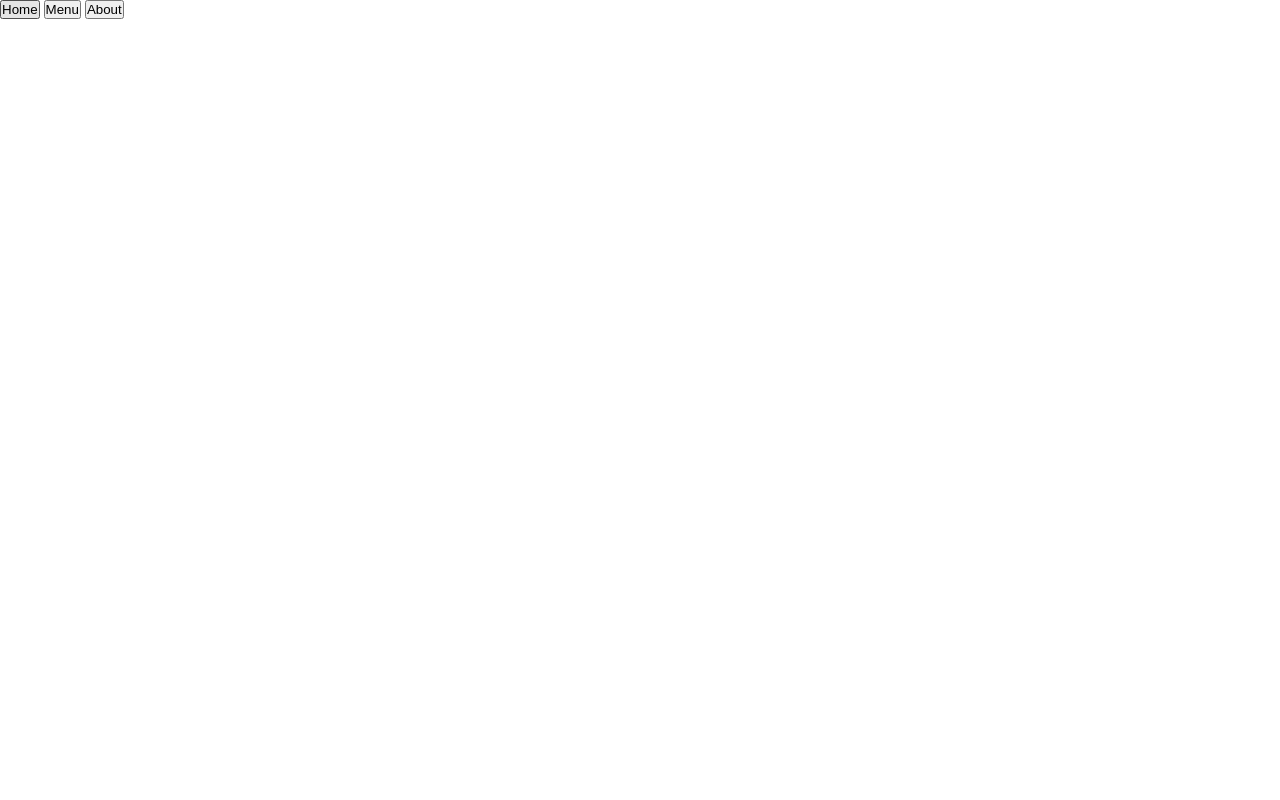
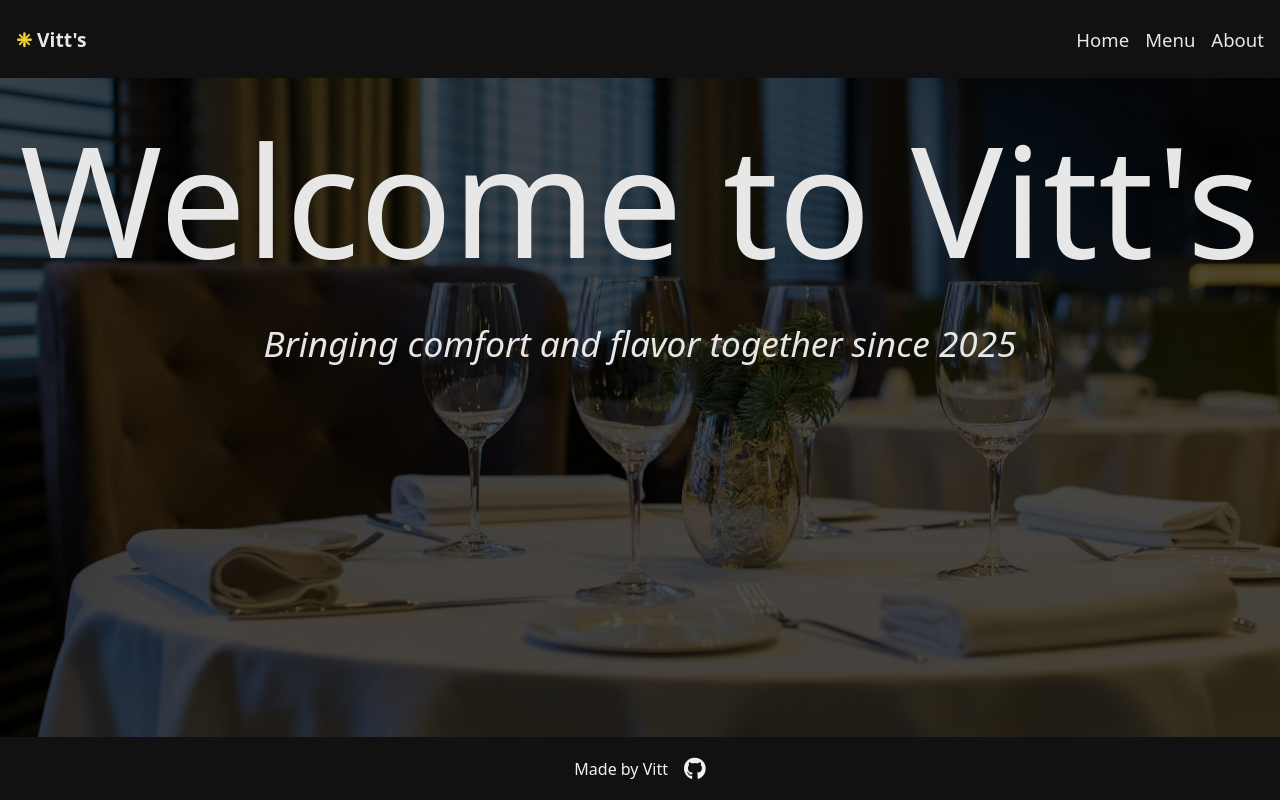
Before and after one commit to Vittv/restaurant-page, a website built with webpack: page src/template.html in a window 1280 px wide. Built offline with nearby package versions, Linux system fonts and the light colour scheme.

Commit message:
Add all pages and start home page design

```diff
--- /dev/null
+++ b/src/home.js
@@ -0,0 +1,29 @@
+import backgroundImage from "./assets/backgroundrestaurant.jpg"
+
+export default function loadHome() {
+    const content = document.getElementById("content");
+    content.innerHTML = "";
+
+    const homeSection = document.createElement("section");
+    const heroSection = document.createElement("div");
+    heroSection.classList = "hero";
+
+    const heading = document.createElement("h1");
+    const headingDescription = document.createElement("p");
+    heading.textContent = "Welcome to Vitt's"
+    headingDescription.textContent = "Bringing comfort and flavor together since 2025"
+
+    heroSection.appendChild(heading);
+    heroSection.appendChild(headingDescription);
+    homeSection.appendChild(heroSection);
+    content.appendChild(homeSection);
+
+    // background image
+    document.body.style.backgroundImage = `url(${backgroundImage})`;
+    document.body.style.backgroundSize = "cover";
+    document.body.style.backgroundPosition = "center";
+    document.body.style.backgroundRepeat = "no-repeat";
+
+    const dishContainer = document.createElement("div");
+    dishContainer.classList.add = ("dish-container");
+}
--- a/src/index.js
+++ b/src/index.js
@@ -1,3 +1,4 @@
 import "./styles.css";
+import loadHome from "./home";
 
-console.log("js is working!")
+loadHome();
--- a/src/styles.css
+++ b/src/styles.css
@@ -2,4 +2,137 @@
     box-sizing: border-box;
     padding: 0;
     margin: 0;
+
+    font-family: system-ui, -apple-system, BlinkMacSystemFont, 'Segoe UI', Roboto, Oxygen, Ubuntu, Cantarell, 'Open Sans', 'Helvetica Neue', sans-serif;
+
+    --bar-bg-color: #111;
+    --footer-bar-bg-color: #111;
+    --main-content-bg-color: #e7e7e7;
+    --main-text-color: #212225;
+    --bar-text-color: #e7e7e7;
+
+    --golden-text-color: #e8d037;
 }
+
+/* general style */
+body {
+    overflow-x: hidden;
+}
+
+body::before {
+  content: "";
+  position: fixed; /* or absolute, depending on layout */
+  top: 0;
+  left: 0;
+  width: 100%;
+  height: 100%;
+  background: rgba(0, 0, 0, 0.7); /* 0.5 = 50% darkness */
+  z-index: -1;
+}
+
+.container {
+    display: flex;
+    flex-direction: column;
+    width: 100%;
+    height: 100vh;
+}
+
+#content {
+    display: flex;
+    justify-content: center;
+}
+
+/* navbar */
+nav {
+    display: flex;
+    width: 100%;
+    position: relative;
+    padding: 1.6rem 1rem;
+    background-color: var(--bar-bg-color);
+    justify-content: space-between;
+}
+
+.nav-container {
+    display: flex;
+    gap: 1rem;
+}
+
+nav button {
+    border: none;
+    background-color: inherit;
+    font-size: calc(0.2vw + 1rem);
+    color: var(--bar-text-color);
+    font-weight: 300;
+}
+
+.nav-container button:hover {
+    cursor: pointer;
+    text-decoration: underline;
+    text-decoration-color: rgb(228, 184, 24);
+}
+
+.home-vitt {
+    font-family: system-ui, -apple-system, BlinkMacSystemFont, 'Segoe UI', Roboto, Oxygen, Ubuntu, Cantarell, 'Open Sans', 'Helvetica Neue', sans-serif;
+    font-size: 1.2rem;
+    font-weight: 700;
+}
+
+.home-vitt span {
+    font-style: normal;
+    color: var(--golden-text-color);
+}
+
+.home-vitt:hover {
+    cursor: pointer;
+    filter: brightness(1.2);
+}
+
+/* home content */
+
+.hero h1 {
+    font-size: clamp(5rem, 12vw, 10rem);
+    color: var(--bar-text-color);
+    font-weight: 300;
+}
+
+.hero {
+    display: flex;
+    flex-direction: column;
+    justify-content: center;
+    align-items: center;
+    padding: 1rem;
+    width: 100%;
+}
+
+.hero p {
+    font-weight: 300;
+    font-style: italic;
+    font-size: clamp(1.4rem, 3vw, 2.2rem);
+    padding-top: 1rem;
+    color: var(--bar-text-color);
+}
+
+/* footer */
+footer {
+    margin-top: auto;
+    width: 100%;
+    background-color: var(--footer-bar-bg-color);
+    color: #f2f2f2;
+    padding: 1rem;
+}
+
+.footer-container {
+    display: flex;
+    justify-content: center;
+    align-items: center;
+}
+
+.github-icon {
+    font-size: 1.4rem;
+    color: inherit;
+    margin-left: 1rem;
+}
+
+.github-icon:hover {
+    filter: brightness(0.8)
+}
--- a/src/template.html
+++ b/src/template.html
@@ -3,18 +3,34 @@
 <head>
     <meta charset="UTF-8">
     <meta name="viewport" content="width=device-width, initial-scale=1.0">
-    <title>La Mole</title>
+    <link rel="stylesheet" href="https://cdnjs.cloudflare.com/ajax/libs/font-awesome/5.15.4/css/all.min.css">
+    <title>Vitt's</title>
 </head>
 <body>
+    <div class="container">
         <header>
             <nav>
+                <div class="nav-left">
+                    <button class="nav-btn home-vitt"><span style="color: var(--golden-text-color)">❈</span> Vitt's</button>
+                </div>
+                <div class="nav-container">
                     <button class="nav-btn">Home</button>
                     <button class="nav-btn">Menu</button>
                     <button class="nav-btn">About</button>
+                </div>
             </nav>
         </header>
         <div id="content">
 
         </div>
+        <footer>
+            <div class="footer-container">
+                <p class="credits">Made by Vitt</p>
+                <a href="https://github.com/Vittv/restaurant-page" target="_blank" class ="github-icon">
+                    <i class="fab fa-github"></i>
+                </a>
+            </div>
+        </footer>
+    </div>
 </body>
 </html>
--- a/webpack.config.js
+++ b/webpack.config.js
@@ -29,7 +29,7 @@ module.exports = {
         loader: "html-loader",
       },
       {
-        test: /\.(png|svg|jpg|jpeg|gif)$/i,
+        test: /\.(png|svg|jpg|jpeg|gif|avif)$/i,
         type: "asset/resource",
       },
     ],
```
Also changed, not shown: src/assets/backgroundrestaurant.jpg (added), src/contact.js (added), src/menu.js (added). Lines whose indentation alone changed are shown as unchanged.
